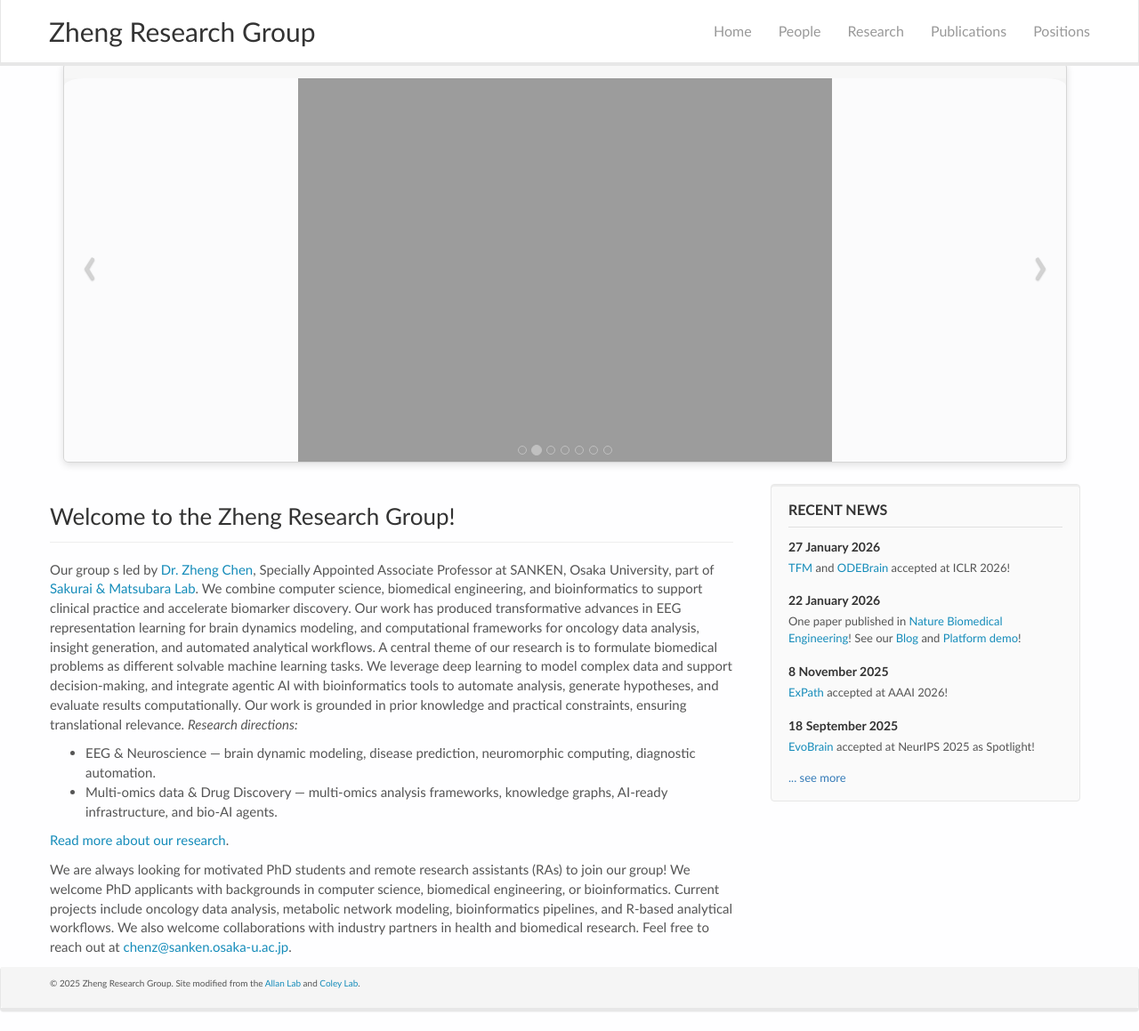
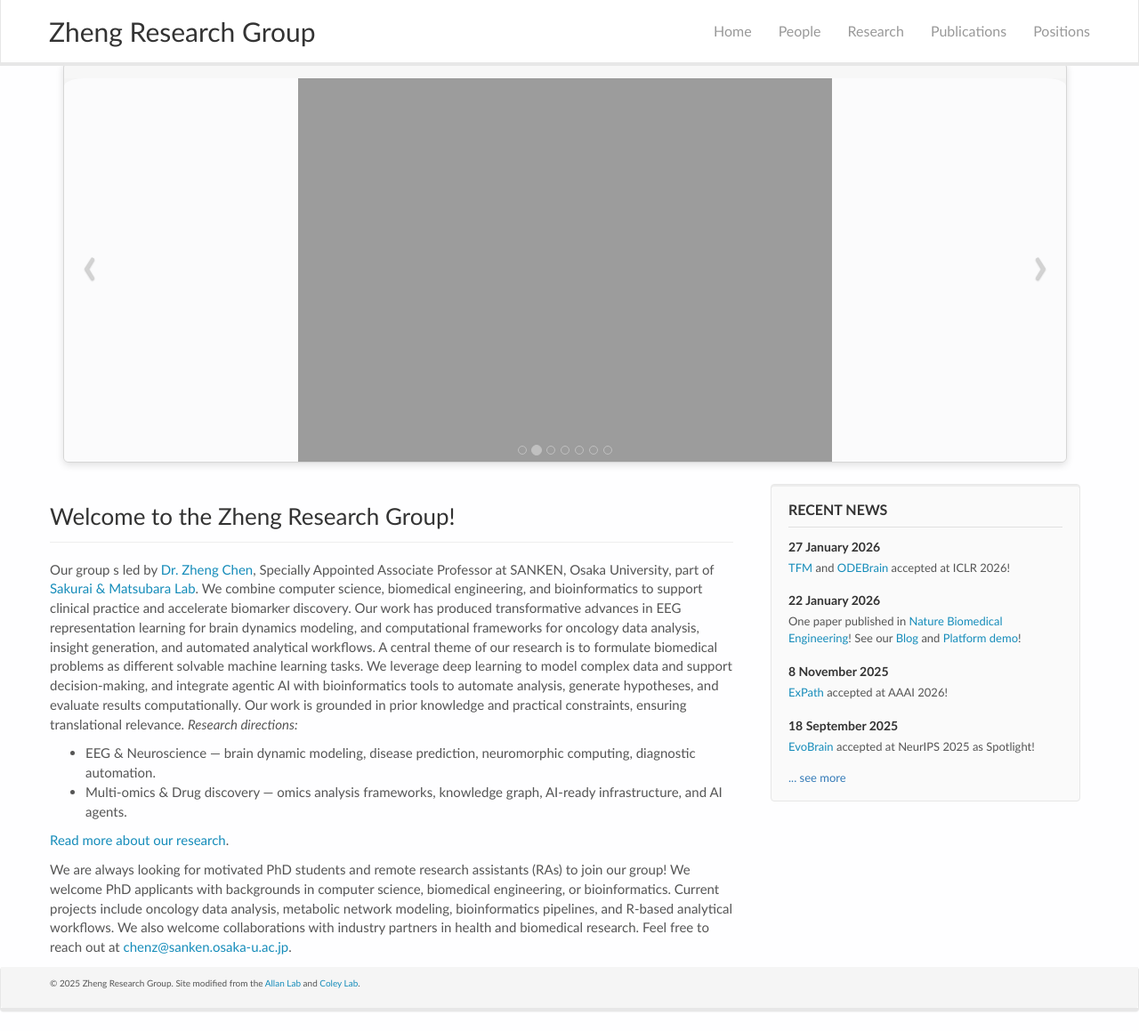
Before and after one commit to zhengchen3/zhengchen3.github.io, a Jekyll site: the page built from _pages/home.md, in a window 1280 px wide and 1159 px high. Shown: the whole window at 89% size. Built offline with Jekyll 4.4.1, drawn with Linux system fonts in a browser that asks for light colours; nearby versions of some CDN libraries.

```diff
--- a/_pages/home.md
+++ b/_pages/home.md
@@ -15,7 +15,7 @@ We leverage deep learning to model complex data and support decision-making, and
 Our work is grounded in prior knowledge and practical constraints, ensuring translational relevance.
 *Research directions:*
 - EEG & Neuroscience — brain dynamic modeling, disease prediction, neuromorphic computing, diagnostic automation.
-- Multi-omics data & Drug Discovery — multi-omics analysis frameworks, knowledge graphs, AI-ready infrastructure, and bio-AI agents.
+- Multi-omics & Drug discovery — omics analysis frameworks, knowledge graph, AI-ready infrastructure, and AI agents.
 
 [Read more about our research]({{ site.url }}{{ site.baseurl }}/research).
 
```
